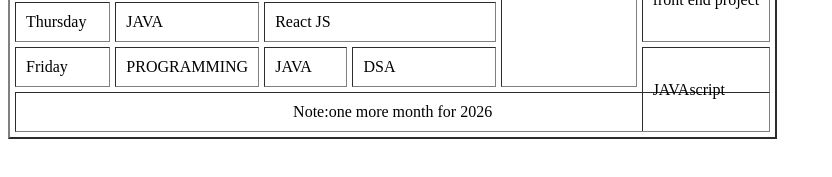
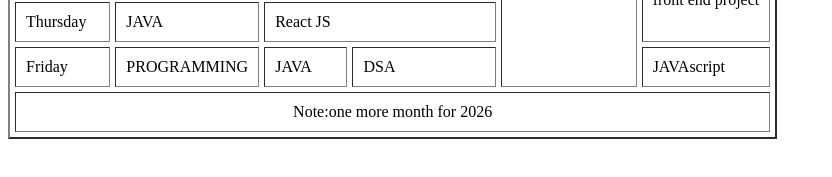
Before and after one commit to dineshkumar897/StudyTimeTable, a plain HTML site: page index.html in a window 1280 px wide. Shown: the part 229-406 px from the top of the page, without its empty margins (0-832 px from the left). Drawn offline with Linux system fonts and the light colour scheme.

Commit message:
Fix HTML structure and formatting issues

```diff
--- a/index.html
+++ b/index.html
@@ -54,7 +54,7 @@
     <td>PROGRAMMING</td>
     <td>JAVA</td>
     <td>DSA</td>
-    <td rowspan="2"> JAVAscript</td>
+    <td> JAVAscript</td>
     <
 </tr>
     <tr><TD style="text-align: center;"  colspan="6">Note:one more month for 2026</TD></tr>
```
